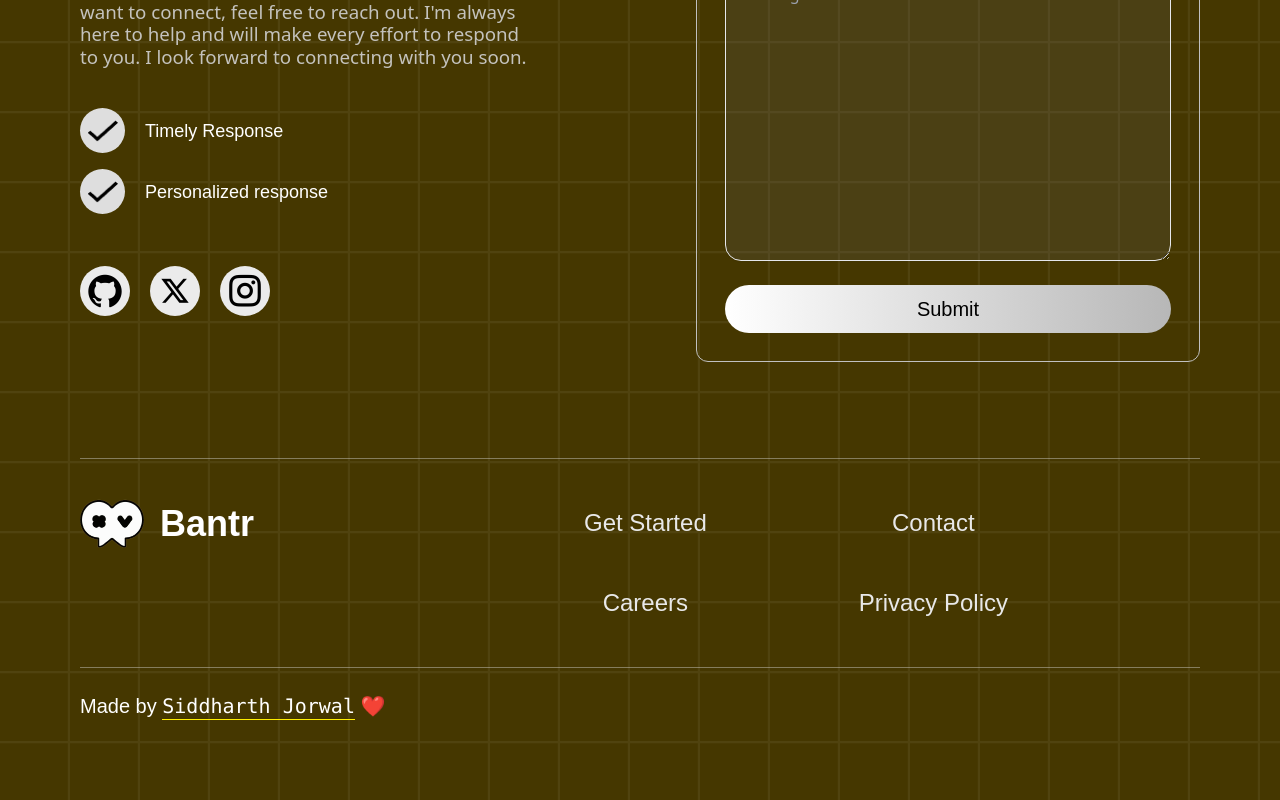
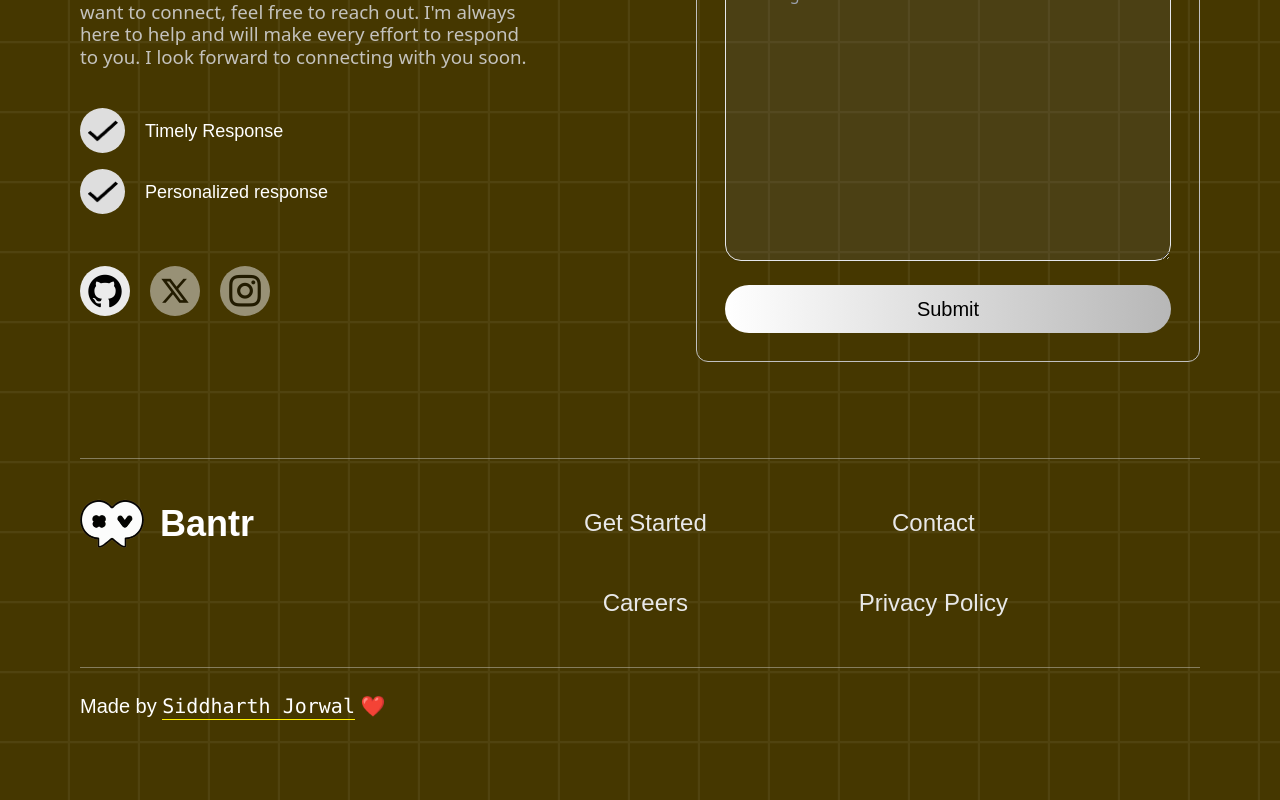
Before and after one commit to SiddDevZ/Bantr, a React (Vite) app: page / in a window 1280 px wide. Shown: the part 2199-2999 px from the top of the page. Built offline with nearby package versions, Linux system fonts and the light colour scheme.

Commit message:
Links updated

```diff
--- a/src/Frontend/Pages/Landing/Landing.jsx
+++ b/src/Frontend/Pages/Landing/Landing.jsx
@@ -183,10 +183,10 @@ const Landing = () => {
                     <a className='flex glow md:w-[50px] md:h-[50px] sm:w-[45px] sm:h-[45px] xss:w-[45px] xss:h-[45px] bg-[#EBEBEB] hover:bg-white mr-5 rounded-full justify-center items-center blur-thing' target="_blank" href='https://github.com/SiddDevZ'>
                       <i className="ri-github-fill    text-black md:text-[40px] xss:text-[35px]"></i>
                     </a>
-                    <a className='flex glow md:w-[50px] md:h-[50px] sm:w-[45px] sm:h-[45px] xss:w-[45px] xss:h-[45px] bg-[#EBEBEB] hover:bg-white mr-5 rounded-full justify-center items-center' target="_blank" href=''>
+                    <a className='flex glow opacity-50 cursor-default md:w-[50px] md:h-[50px] sm:w-[45px] sm:h-[45px] xss:w-[45px] xss:h-[45px] bg-[#EBEBEB] mr-5 rounded-full justify-center items-center' target="_blank" href=''>
                       <i className="ri-twitter-x-line text-black md:text-[32px] xss:text-[30px]"></i>
                     </a>
-                    <a className='flex glow md:w-[50px] md:h-[50px] sm:w-[45px] sm:h-[45px] xss:w-[45px] xss:h-[45px] bg-[#EBEBEB] hover:bg-white mr-5 rounded-full justify-center items-center' target="_blank" href=''>
+                    <a className='flex glow opacity-50 cursor-default md:w-[50px] md:h-[50px] sm:w-[45px] sm:h-[45px] xss:w-[45px] xss:h-[45px] bg-[#EBEBEB] mr-5 rounded-full justify-center items-center' target="_blank" href=''>
                       <i className="ri-instagram-line text-black md:text-[38px] xss:text-[32px]"></i>
                     </a>
                   </div>
```
